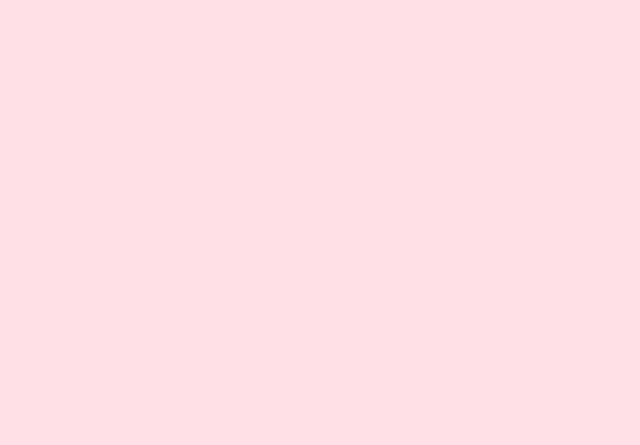
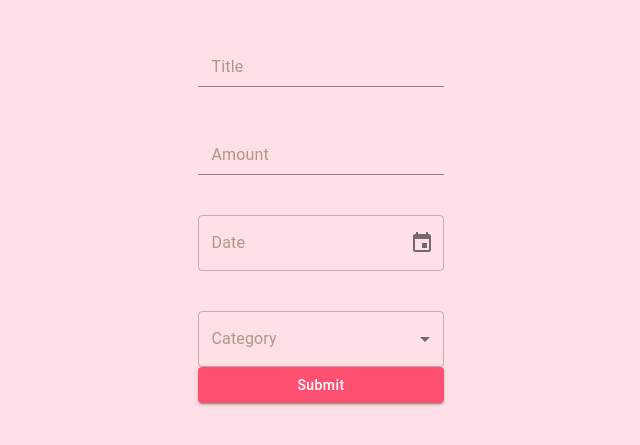
Before and after one commit to PIPetkova19/penny-tracker, a React (Vite) app in the folder penny-tracker/: page /addExpense in a window 1280 px wide. Before the commit this address had no page. Shown: the part 179-624 px from the top of the page, without its empty margins (319-959 px from the left). Built offline with nearby package versions, Linux system fonts and the light colour scheme.

Commit message:
Add functionality for adding expenses

```diff
--- a/penny-tracker/package.json
+++ b/penny-tracker/package.json
@@ -15,7 +15,9 @@
     "@fontsource/roboto": "^5.2.6",
     "@mui/icons-material": "^7.3.2",
     "@mui/material": "^7.3.2",
+    "@mui/x-date-pickers": "^8.11.1",
     "@supabase/supabase-js": "^2.56.1",
+    "dayjs": "^1.11.18",
     "formik": "^2.4.6",
     "react": "^19.1.1",
     "react-dom": "^19.1.1",
--- /dev/null
+++ b/penny-tracker/src/AddExpenses.jsx
@@ -0,0 +1,109 @@
+import Button from "@mui/material/Button";
+import TextField from '@mui/material/TextField';
+import Typography from '@mui/material/Typography';
+import { Divider, FormGroup } from '@mui/material';
+import Google from "@mui/icons-material/Google";
+import AccountCircle from '@mui/icons-material/AccountCircle';
+import InputAdornment from '@mui/material/InputAdornment';
+import LockIcon from '@mui/icons-material/Lock';
+import { Link } from "react-router-dom";
+import Box from '@mui/material/Box';
+import { useTheme } from "@mui/material/styles";
+import { use, useState } from 'react';
+import InputLabel from '@mui/material/InputLabel';
+import MenuItem from '@mui/material/MenuItem';
+import FormControl from '@mui/material/FormControl';
+import Select from '@mui/material/Select';
+import Input from '@mui/material/Input';
+import { DatePicker } from '@mui/x-date-pickers/DatePicker';
+import { LocalizationProvider } from '@mui/x-date-pickers/LocalizationProvider';
+import { AdapterDayjs } from '@mui/x-date-pickers/AdapterDayjs';
+import dayjs from "dayjs";
+import { AuthContext } from "./contexts/AuthContext";
+
+
+function AddExpense() {
+    const theme = useTheme();
+    const [expenseTitle, setExpenseTitle] = useState('');
+    const [expenseAmount, setExpenseAmount] = useState('');
+    const [expenseDate, setExpenseDate] = useState(null);
+    const [expenseCategory, setExpenseCategory] = useState('');
+    const {user, handleAddExpense } = use(AuthContext);
+
+    function handleSubmit(e) {
+        e.preventDefault();
+        handleAddExpense(expenseTitle, expenseAmount, expenseDate, expenseCategory);
+    }
+
+    return (
+        <div style={{
+            width: '100%', height: '100vh'
+        }}>
+            <Box
+                sx={{
+                    display: 'flex',
+                    flexDirection: 'column',
+                    alignItems: 'center',
+                    justifyContent: 'center',
+                    textAlign: 'center',
+                    height: '100%'
+                }}>
+                <form onSubmit={handleSubmit}>
+                    <FormGroup>
+                        <FormControl sx={{ mb: 5 }}>
+                            <InputLabel htmlFor="expenseTitle">Title</InputLabel>
+                            <Input
+                                id="expenseTitle"
+                                value={expenseTitle}
+                                onChange={(e) => setExpenseTitle(e.target.value)} />
+                        </FormControl>
+
+                        <FormControl sx={{ mb: 5 }}>
+                            <InputLabel htmlFor="expenseAmount">Amount</InputLabel>
+                            <Input
+                                id="expenseAmount"
+                                value={expenseAmount}
+                                onChange={(e) => setExpenseAmount(e.target.value)} />
+                        </FormControl>
+
+                        <LocalizationProvider dateAdapter={AdapterDayjs}>
+                            <DatePicker
+                                label="Date"
+                                value={expenseDate}
+                                onChange={(newValue) => setExpenseDate(newValue)}
+                            />
+                        </LocalizationProvider>
+
+                        {/*napr tablica */}
+                        <FormControl sx={{ mt: 5 }}>
+                            <InputLabel id="expenseCategory">Category</InputLabel>
+                            <Select
+                                labelId="expenseCategory"
+                                id="expenseCategory"
+                                value={expenseCategory}
+                                onChange={(e) => setExpenseCategory(e.target.value)}
+                            >
+                                <MenuItem value="food">Food</MenuItem>
+                                <MenuItem value="transport">Transport</MenuItem>
+                                <MenuItem value="shopping">Shopping</MenuItem>
+                                <MenuItem value="utility">Utility</MenuItem>
+                                <MenuItem value="other">Other</MenuItem>
+                            </Select>
+                        </FormControl>
+                    </FormGroup>
+                    <Button color="primary" variant="contained" type="submit"
+                        sx={{
+                            textTransform: 'none',
+                            pl: { xs: '70px', sm: '80px', md: '90px', lg: '100px' },
+                            pr: { xs: '70px', sm: '80px', md: '90px', lg: '100px' },
+                            backgroundColor: theme.palette.customColor
+                        }}>
+                        Submit
+                    </Button>
+                </form>
+            </Box>
+        </div>
+    )
+}
+
+export default AddExpense
--- a/penny-tracker/src/App.jsx
+++ b/penny-tracker/src/App.jsx
@@ -7,6 +7,7 @@ import AuthProvider, { AuthContext } from "./contexts/AuthContext";
 import UpdateUser from "./registration/UpdateUser";
 import ResetPassword from "./registration/ResetPassword";
 import { useContext } from "react";
+import AddExpense from "./AddExpenses";
 
 function App() {
   const { user } = useContext(AuthContext);
@@ -25,10 +26,9 @@ function App() {
 
       <Route path="/resetPassword" element={<ResetPassword />} />
       <Route path="/updateUser" element={<UpdateUser />} />
-
-
       <Route path="/signup" element={<SignUp />} />
       <Route path="/login" element={<LogIn />} />
+      <Route path="/addExpense" element={<AddExpense />} />
     </Routes>
   );
 }
--- a/penny-tracker/src/dashboard/DashboardSignOut.jsx
+++ b/penny-tracker/src/dashboard/DashboardSignedOut.jsx
@@ -21,9 +21,9 @@ import { Divider } from '@mui/material';
 
 const drawerWidth = 240;
 
-function DashboardSignOut(props) {
+function DashboardLoggedIn(props) {
     const { mode, handleChangeSwitch } = use(ThemeContext);
-    const {handleSignOut } = use(AuthContext);
+    const { handleSignOut } = use(AuthContext);
     const theme = useTheme();
 
     const { window } = props;
@@ -98,8 +98,7 @@ function DashboardSignOut(props) {
 
 
     return (
-        <>
-
+        <nav>
             <CssBaseline />
             <Box sx={{ display: 'flex' }}>
                 <AppBar component="nav"
@@ -128,7 +127,7 @@ function DashboardSignOut(props) {
                         </Typography>
 
                         <Box sx={{ display: { xs: 'none', sm: 'block' } }}>
-                            <Button variant="outlined" onClick={handleSignOut}
+                            <Button variant="outlined"
                                 sx={{
                                     borderColor: theme.palette.customColor,
                                     mr: 2
@@ -139,7 +138,22 @@ function DashboardSignOut(props) {
                                         textTransform: 'none',
                                         color: theme.palette.customColor
                                     }}>
-                                    Sign Out
+                                    Log In
+                                </Link>
+                            </Button>
+
+                            <Button variant="contained"
+                                sx={{
+                                    backgroundColor: theme.palette.customColor,
+                                    mr: 1
+                                }}>
+                                <Link to="/signup"
+                                    style={{
+                                        textDecoration: 'none',
+                                        textTransform: 'none',
+                                        color: theme.palette.background.default
+                                    }}>
+                                    Get Started
                                 </Link>
                             </Button>
                         </Box>
@@ -172,10 +186,10 @@ function DashboardSignOut(props) {
                         {drawer}
                     </Drawer>
                 </nav>
-
             </Box>
-        </>
-    )
+        </nav>
+    );
 }
 
-export default DashboardSignOut
+
+export default DashboardLoggedIn;
--- a/penny-tracker/src/main-page/HomeLoggedIn.jsx
+++ b/penny-tracker/src/main-page/HomeLoggedIn.jsx
@@ -1,14 +1,25 @@
 import { useTheme } from "@mui/material/styles";
-import DashboardSignOut from "../dashboard/DashboardSignOut";
+import DashboardLoggedIn from "../dashboard/DashboardLoggedIn";
+import { Box } from "@mui/material";
 
+//main page
 function HomeLoggedIn() {
   const theme = useTheme();
 
   return (
-    <div style={{ backgroundColor: theme.palette.background.default }}>
-      <DashboardSignOut />
-         <h1>logged in</h1>   <h1>logged in</h1>   <h1>logged in</h1>
-    </div>
+    <Box
+      style={{
+        backgroundColor: theme.palette.background.default,
+        display: 'flex',
+        flexDirection: 'column',
+        minHeight: "100vh",
+      }}>
+      <DashboardLoggedIn />
+
+      <Box sx={{ flex: 2, m: 5, pt: 10 }}>
+        <h1>logged in</h1>   <h1>logged in</h1>
+      </Box>
+    </Box>
   );
 }
 
--- a/penny-tracker/src/main-page/HomeSignOut.jsx
+++ b/penny-tracker/src/main-page/HomeSignOut.jsx
@@ -1,14 +1,26 @@
 import { useTheme } from "@mui/material/styles";
-import DashboardLoggedIn from "../dashboard/DashboardLoggedIn";
+import DashboardSignedOut from "../dashboard/DashboardSignedOut";
+import { Box } from "@mui/material";
 
+//Intro page
 function HomeSignOut() {
   const theme = useTheme();
 
   return (
-    <div style={{ backgroundColor: theme.palette.background.default }}>
-      <DashboardLoggedIn />
-   <h1>signed out </h1>     <h1>signed out </h1>     <h1>signed out </h1>
-    </div>
+    <Box
+      style={{
+        backgroundColor: theme.palette.background.default,
+        display: 'flex',
+        flexDirection: 'column',
+        minHeight: "100vh",
+      }}>
+
+      <DashboardSignedOut />
+
+      <Box sx={{ flex: 2, m: 5, pt: 10 }}>
+       <h1>signed out</h1>
+      </Box>
+    </Box>
   );
 }
 
```
Also changed, not shown: penny-tracker/src/contexts/AuthContext.jsx (+32 -5 lines), penny-tracker/src/dashboard/DashboardLoggedIn.jsx (+17 -14 lines), penny-tracker/src/registration/LogIn.jsx (line endings or trailing spaces), 1 other file (tests, documents, lock files or other folders).
